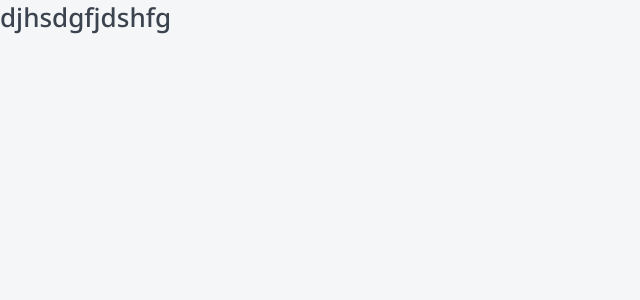
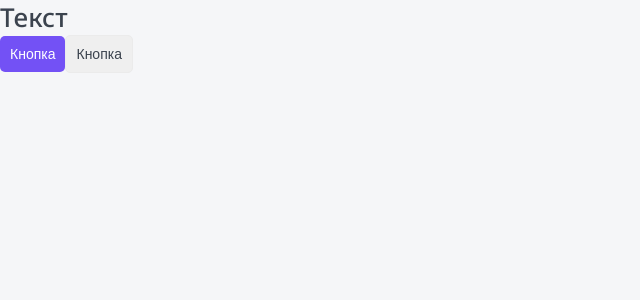
Before and after one commit to Oleksandr1914/photoshop, a Next.js app: page / in a window 1280 px wide. Shown: the top 300 px of the page, without its empty margins (0-640 px from the left). Built offline with nearby package versions, Linux system fonts and the light colour scheme.

Commit message:
added component Button

```diff
--- a/app/page.tsx
+++ b/app/page.tsx
@@ -1,3 +1,4 @@
+import { Button } from "@/components/Button/Button";
 import { Htag } from "@/components/Htag/Htag";
 
 
@@ -5,7 +6,9 @@ import { Htag } from "@/components/Htag/Htag";
 export default function Home(): JSX.Element {
 
   return (
-    <main><Htag tag='h1'>djhsdgfjdshfg</Htag>
+    <main><Htag tag='h1'>Текст</Htag>
+      <Button appearance="primary">Кнопка</Button>
+      <Button appearance="ghost">Кнопка</Button>
     </main>
-  )
+  );
 }
--- /dev/null
+++ b/components/Button/Button.module.css
@@ -0,0 +1,30 @@
+.button {
+  display: inline-block;
+  padding: 10px;
+  cursor: pointer;
+  text-align: center;
+  border: none;
+  border-radius: 5px;
+  font-size: 14px;
+  transition: all 0.2s;
+}
+
+.primary {
+  color: var(--white);
+  background-color: var(--primary);
+}
+
+.primary:hover {
+  background-color: var(--primary-hover);
+}
+
+.ghost {
+  color: var(--black);
+  border: 1px solid var(--gray-light);
+  background-color: none;
+}
+
+.ghost:hover {
+  color: var(--white);
+  background-color: var(--primary);
+}
--- /dev/null
+++ b/components/Button/Button.tsx
@@ -0,0 +1,12 @@
+
+import styles from './Button.module.css';
+import { ButtonProps } from './Button.props';
+import cn from 'classnames';
+
+export const Button = ({ appearance, children, className, ...props }: ButtonProps): JSX.Element => {
+    return <button className={cn(styles.button, className, {
+        [styles.primary]: appearance === 'primary',
+        [styles.ghost]: appearance === 'ghost',
+    })}
+        {...props}>{children}</button>;
+};
--- a/package.json
+++ b/package.json
@@ -13,6 +13,7 @@
     "@types/node": "20.5.7",
     "@types/react": "18.2.21",
     "@types/react-dom": "18.2.7",
+    "classnames": "^2.3.2",
     "eslint-config-next": "13.4.19",
     "next": "13.4.19",
     "react": "18.2.0",
```
Also changed, not shown: components/Button/Button.props.ts (added, +10 -0 lines), 1 other file (tests, documents, lock files or other folders).
